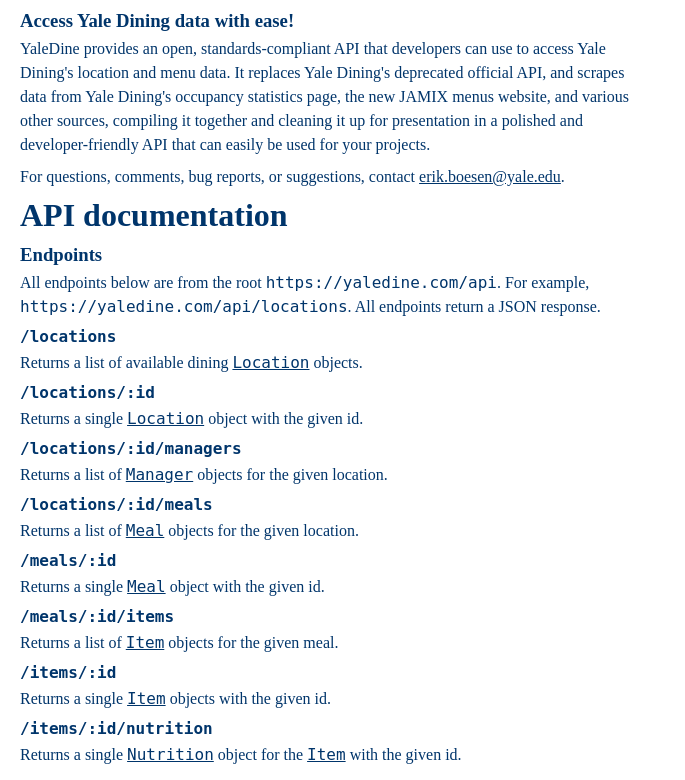
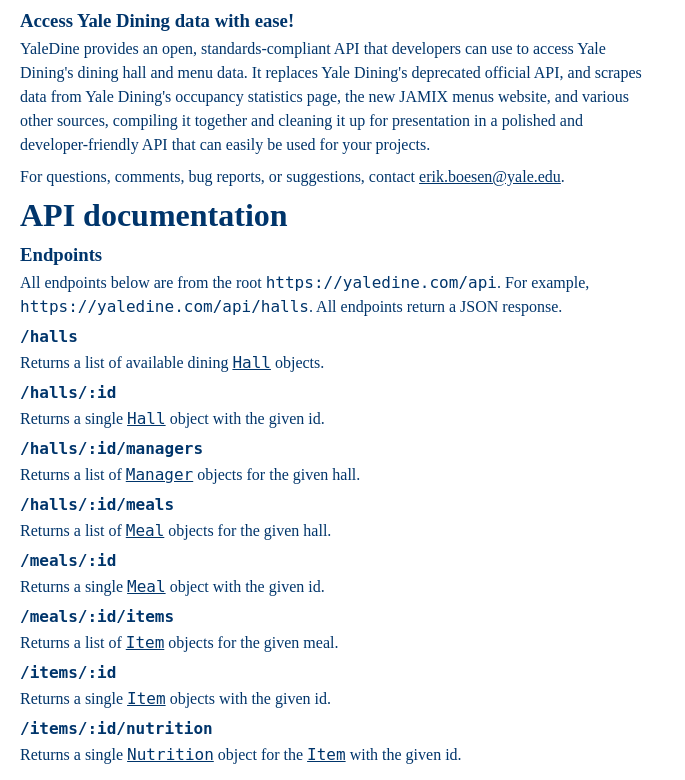
Before and after one commit to ErikBoesen/YaleDiningAPI, a Flask app: page / in a window 1280 px wide. Shown: the part 92-872 px from the top of the page, without its empty margins (0-685 px from the left). Run offline with Flask 2, Linux system fonts and the light colour scheme; some web fonts are replaced.

Commit message:
Rename to Hall in documentation

```diff
--- a/app/templates/index.html
+++ b/app/templates/index.html
@@ -2,19 +2,19 @@
 
 {% block content %}
 <h3>Access Yale Dining data with ease!</h3>
-<p>YaleDine provides an open, standards-compliant API that developers can use to access Yale Dining's location and menu data. It replaces Yale Dining's deprecated official API, and scrapes data from Yale Dining's occupancy statistics page, the new JAMIX menus website, and various other sources, compiling it together and cleaning it up for presentation in a polished and developer-friendly API that can easily be used for your projects.</p>
+<p>YaleDine provides an open, standards-compliant API that developers can use to access Yale Dining's dining hall and menu data. It replaces Yale Dining's deprecated official API, and scrapes data from Yale Dining's occupancy statistics page, the new JAMIX menus website, and various other sources, compiling it together and cleaning it up for presentation in a polished and developer-friendly API that can easily be used for your projects.</p>
 <p>For questions, comments, bug reports, or suggestions, contact <a href="mailto:erik.boesen@yale.edu">erik.boesen@yale.edu</a>.</p>
 <h1>API documentation</h1>
 <h3>Endpoints</h3>
-<p>All endpoints below are from the root <code>https://yaledine.com/api</code>. For example, <code>https://yaledine.com/api/locations</code>. All endpoints return a JSON response.</p>
-<h4 name="endpoint_locations"><code>/locations</code></h4>
-<p>Returns a list of available dining <code><a href="#object_location">Location</a></code> objects.</p>
-<h4 name="endpoint_location"><code>/locations/:id</code></h4>
-<p>Returns a single <code><a href="#object_location">Location</a></code> object with the given id.</p>
-<h4 name="endpoint_location_managers"><code>/locations/:id/managers</code></h4>
-<p>Returns a list of <code><a href="#object_manager">Manager</a></code> objects for the given location.</p>
-<h4 name="endpoint_location_meals"><code>/locations/:id/meals</code></h4>
-<p>Returns a list of <code><a href="#object_meal">Meal</a></code> objects for the given location.</p>
+<p>All endpoints below are from the root <code>https://yaledine.com/api</code>. For example, <code>https://yaledine.com/api/halls</code>. All endpoints return a JSON response.</p>
+<h4 name="endpoint_halls"><code>/halls</code></h4>
+<p>Returns a list of available dining <code><a href="#object_hall">Hall</a></code> objects.</p>
+<h4 name="endpoint_hall"><code>/halls/:id</code></h4>
+<p>Returns a single <code><a href="#object_hall">Hall</a></code> object with the given id.</p>
+<h4 name="endpoint_hall_managers"><code>/halls/:id/managers</code></h4>
+<p>Returns a list of <code><a href="#object_manager">Manager</a></code> objects for the given hall.</p>
+<h4 name="endpoint_hall_meals"><code>/halls/:id/meals</code></h4>
+<p>Returns a list of <code><a href="#object_meal">Meal</a></code> objects for the given hall.</p>
 <h4 name="endpoint_meal"><code>/meals/:id</code></h4>
 <p>Returns a single <code><a href="#object_meal">Meal</a></code> object with the given id.</p>
 <h4 name="endpoint_meal_items"><code>/meals/:id/items</code></h4>
```
